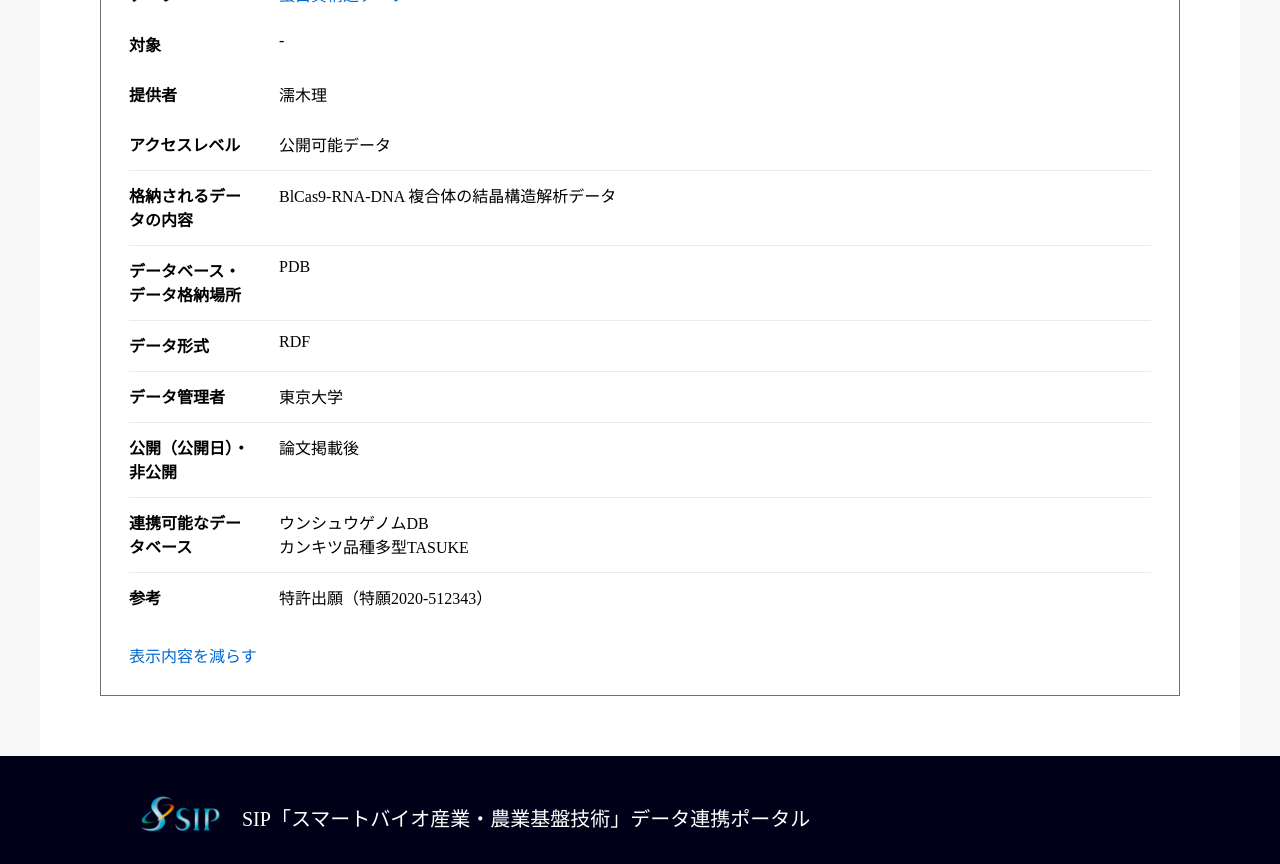
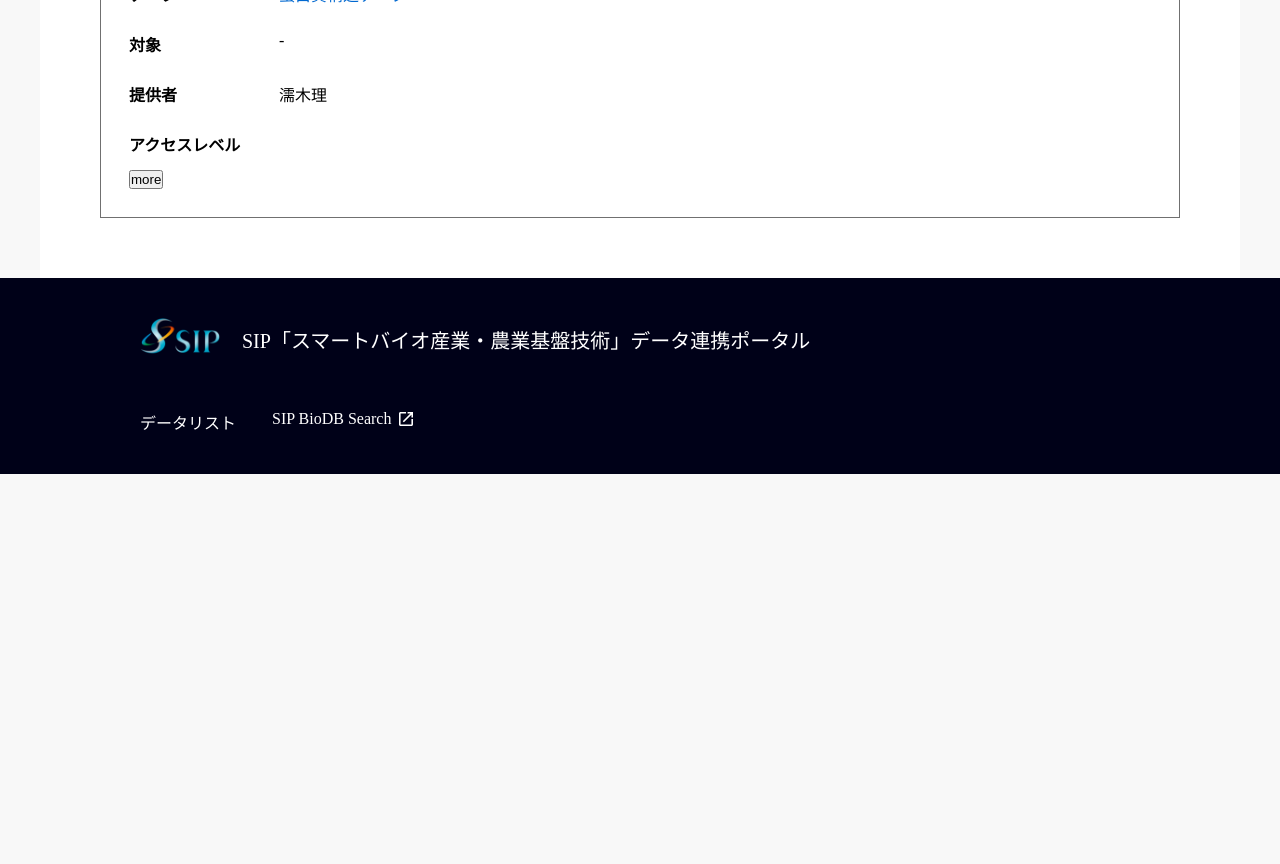
Before and after one commit to SIP-BioData/sip-biodata.github.io, a Next.js app: page /data in a window 1280 px wide. Shown: the part 700-1564 px from the top of the page. After the commit the page ends 1174 px from the top, so only its background shows below. Built offline with nearby package versions, Linux system fonts and the light colour scheme.

Commit message:
Add state hook, etc

```diff
--- a/src/components/Elements/GroupItem.tsx
+++ b/src/components/Elements/GroupItem.tsx
@@ -1,20 +1,20 @@
 import { css } from '@emotion/react'
 import Link from 'next/link'
-import { ReactNode } from 'react'
+import { ReactNode, useState } from 'react'
 
 type Props = {
   group: string
   data: string
   target: string
   provider: string
-  accesslevel: string
+  accessLevel: string
   content: string
   storage: string
-  dataform: string
+  dataForm: string
   admin: string
   publicPrivate: string
   database: ReactNode
-  reference?: string
+  reference: string
 }
 
 const style = css`
@@ -34,44 +34,50 @@ const style = css`
 `
 
 const borderStyle = css`
-  border-bottom: 1px solid #EAEAEA;
+  border-top: 1px solid #eaeaea;
 `
 
 const linkStyle = css`
-  color: #0068D0
+  color: #0068d0;
 `
 
 const layoutStyle = css`
   margin-top: 20px;
 `
 
-
-
 const GroupItem = ({
   group,
   data,
   target,
   provider,
-   accesslevel,
+  accessLevel,
   content,
   storage,
-   dataform,
+  dataForm,
   admin,
   publicPrivate,
   database,
-   reference
+  reference,
 }: Props) => {
+  const [isDisplayAll, setIsDisplayAll] = useState(false)
+
   return (
     <section css={style}>
       <dl>
         <dt>研究グループ</dt>
         <dd>
-          <Link css={linkStyle} href="">{group}</Link>
+          <Link css={linkStyle} href="">
+            {group}
+          </Link>
         </dd>
       </dl>
       <dl>
         <dt>データ</dt>
-        <dd><Link css={linkStyle} href="">{data}</Link></dd>
+        <dd>
+          <Link css={linkStyle} href="">
+            {data}
+          </Link>
+        </dd>
       </dl>
       <dl>
         <dt>対象</dt>
@@ -81,10 +87,12 @@ const GroupItem = ({
         <dt>提供者</dt>
         <dd>{provider}</dd>
       </dl>
-      <dl css={borderStyle}>
+      <dl>
         <dt>アクセスレベル</dt>
-        <dd>{accesslevel}</dd>
+        <dd>{accessLevel}</dd>
       </dl>
+      {isDisplayAll && (
+        <>
           <dl css={borderStyle}>
             <dt>格納されるデータの内容</dt>
             <dd>{content}</dd>
@@ -95,7 +103,7 @@ const GroupItem = ({
           </dl>
           <dl css={borderStyle}>
             <dt>データ形式</dt>
-        <dd>{dataform}</dd>
+            <dd>{dataForm}</dd>
           </dl>
           <dl css={borderStyle}>
             <dt>データ管理者</dt>
@@ -114,8 +122,13 @@ const GroupItem = ({
             <dd>{reference}</dd>
           </dl>
           <div css={layoutStyle}>
-        <Link css={linkStyle} href="">表示内容を減らす</Link>
+            <Link css={linkStyle} href="">
+              表示内容を減らす
+            </Link>
           </div>
+        </>
+      )}
+      <button onClick={() => setIsDisplayAll(true)}>more</button>
     </section>
   )
 }
```
Lines whose indentation alone changed are shown as unchanged.
